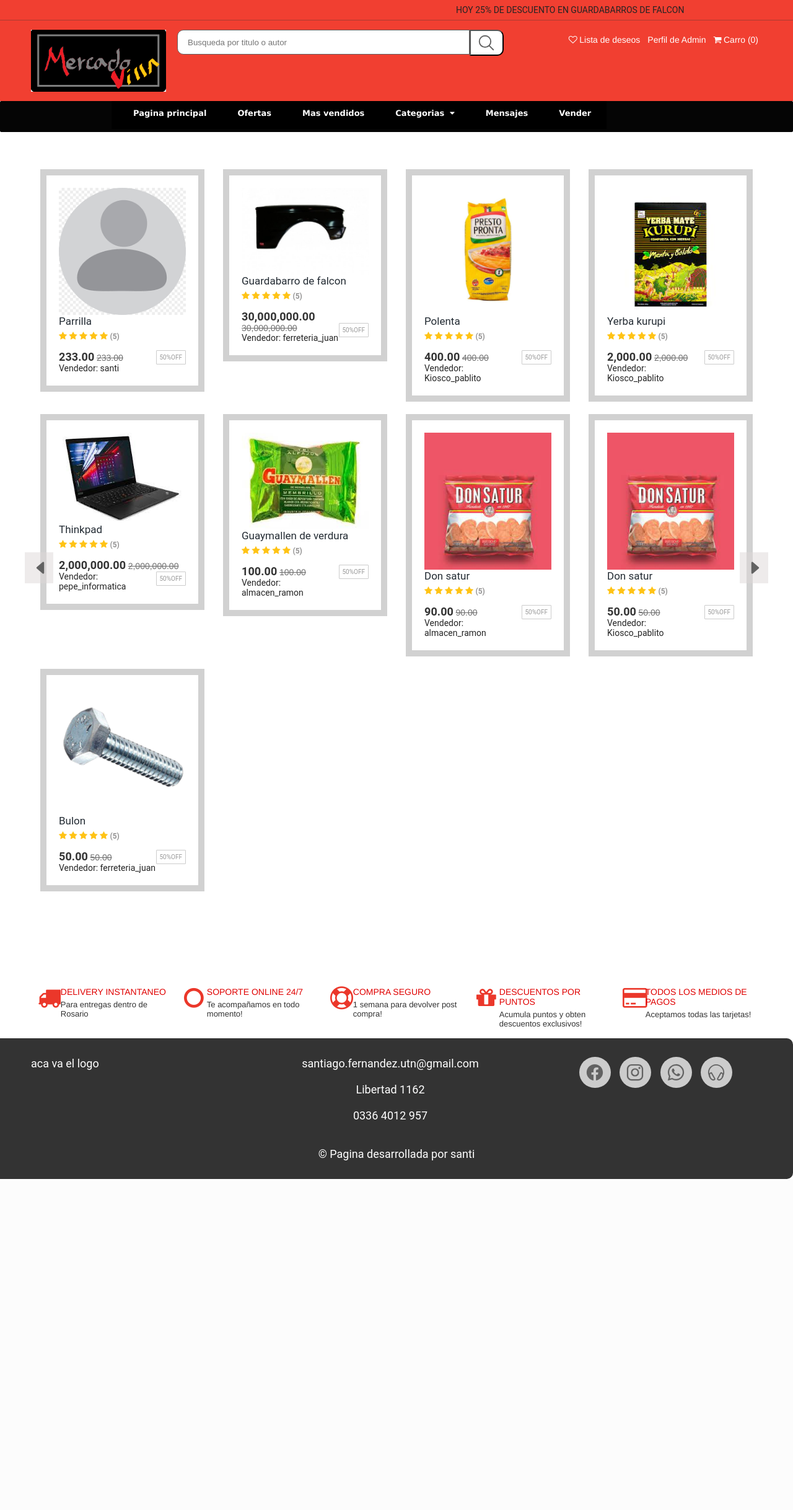
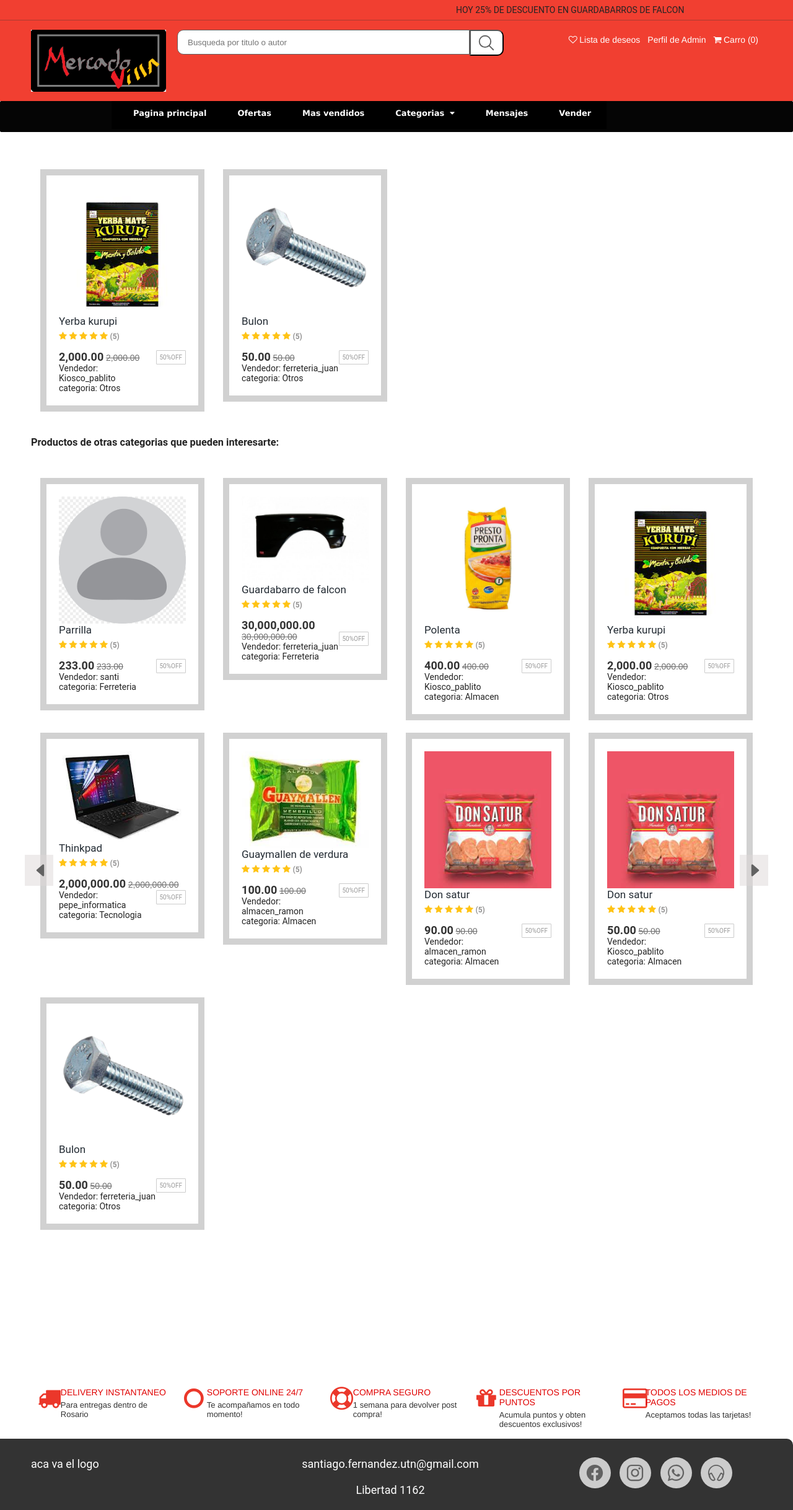
Before and after one commit to S4ntifdz/MercadoVilla, a Django app: page /web/ in a window 1280 px wide. Shown: the top 2436 px of the page at 62% size. Before the commit the page ends 1902 px from the top, so only its background shows below. Run offline with Django 4.2, Linux system fonts and the light colour scheme; a user stored in the database is signed in; data comes from the database, SQL or seed files in the repository; both versions use the stored data as it was after the commit.

Commit message:
Falta arreglar que cuando un usuario se desloguea la pagina principal se rompe ya que anonimus user no puede tener bussines line interes, SOLUCIONAR

```diff
--- a/templates/products.html
+++ b/templates/products.html
@@ -6,6 +6,7 @@
 <!-- Primer slide -->
 <div class="slide">
 {% csrf_token %}
+{% if user.is_authenticated  %}
 {% for p in products%}
         <div class="width-25">
             <div class="product-section">
@@ -36,6 +37,57 @@
                 <p class ="product-seller">
                     <span class="product-seller-name">Vendedor: {{p.user}}</span>
                 </p>
+                <p class ="product-seller">
+                    <span class="product-seller-name">categoria: {{p.business_line}}</span>
+                </p>
+                </div>
+                </div>
+            </div>
+        </div>
+{% endfor %}
+</div>
+</div>
+{% endif %}
+{% block content2 %}
+<div class="carousel-container">
+    <div class="carousel">
+    <!-- Primer slide -->
+    <div class="slide">
+    <h3>Productos de otras categorias que pueden interesarte: </h3>
+    <br><br><br>
+{% for p in varios%}
+        <div class="width-25">
+            <div class="product-section">
+                <div class="product-border">
+                <div class="product-img-center">
+                <a href="#">
+                    <img class="product-img" src="{{ p.imagen.url }}">
+                </a>
+            </div>
+
+            <div>
+                <p class="product-name">
+                <a href="#">{{p.name_product | capfirst}}</a>
+                </p>
+                <p class="product-rating">
+                    <i class="fa fa-star" aria-hidden="true"></i>
+                    <i class="fa fa-star" aria-hidden="true"></i>
+                    <i class="fa fa-star" aria-hidden="true"></i>
+                    <i class="fa fa-star" aria-hidden="true"></i>
+                    <i class="fa fa-star" aria-hidden="true"></i>
+                    <span>(5)</span>
+                </p>
+                <p class="product-price">
+                    <span class="product-discounted-price">{{p.price | intcomma}}</span>
+                    <span class="product-original-price">{{p.price | intcomma}}</span>
+                    <span class="product-discount">50%OFF</span>
+                    </p>
+                <p class ="product-seller">
+                    <span class="product-seller-name">Vendedor: {{p.user}}</span>
+                </p>
+                <p class ="product-seller">
+                    <span class="product-seller-name">categoria: {{p.business_line}}</span>
+                </p>
                 </div>
                 </div>
             </div>
@@ -47,4 +99,7 @@
 <button class="arrow left-arrow"><ion-icon name="caret-back-outline"></ion-icon></button>
 <button class="arrow right-arrow"><ion-icon name="caret-forward-outline"></ion-icon></button>
 </div></div>
-{% endblock content %}
+{% endblock content2 %}
+
+
+{%endblock content %}
--- a/web/urls.py
+++ b/web/urls.py
@@ -1,8 +1,10 @@
 from django.urls import path
-from web.views import ProductView
+from web.views.index_view import IndexView
+
 
 app_name = "web"
 
 urlpatterns = [
-    path('', ProductView.as_view(), name="product"),
+    path('', IndexView.as_view(), name="product"),
+
 ]
--- a/web/views.py
+++ /dev/null
@@ -1,12 +0,0 @@
-from django.shortcuts import render
-from django.views import View
-from stock.models import StockProduct
-
-class ProductView(View):
-
-    def get(self, request):
-        products = StockProduct.objects.all()
-        return render(request, "products.html", {"products": products})
-
-    def post(self, request):
-        pass
--- /dev/null
+++ b/web/views/index_view.py
@@ -0,0 +1,37 @@
+from django.shortcuts import render
+from django.views import View
+from stock.models import StockProduct
+from django.http import HttpResponse
+from django.template import loader
+from django.contrib.auth.mixins import LoginRequiredMixin
+
+class IndexView(View):
+
+    def get(self, request):
+        template = loader.get_template("products.html")
+        user = request.user
+        products = StockProduct.objects.filter(business_line=request.user.business_line_interes)
+        varios = StockProduct.objects.all()
+        context = {
+            "products": products,
+            "varios": varios,
+        }
+        return HttpResponse(template.render(context, request))
+
+    def post(self, request):
+        pass
+
+
+#views.py ya eliminado:
+# from django.shortcuts import render
+# from django.views import View
+# from stock.models import StockProduct
+
+# class ProductView(View):
+
+#     def get(self, request):
+#         products = StockProduct.objects.all()
+#         return render(request, "products.html", {"products": products})
+
+#     def post(self, request):
+#         pass
```
Also changed, not shown: db.sqlite3.
